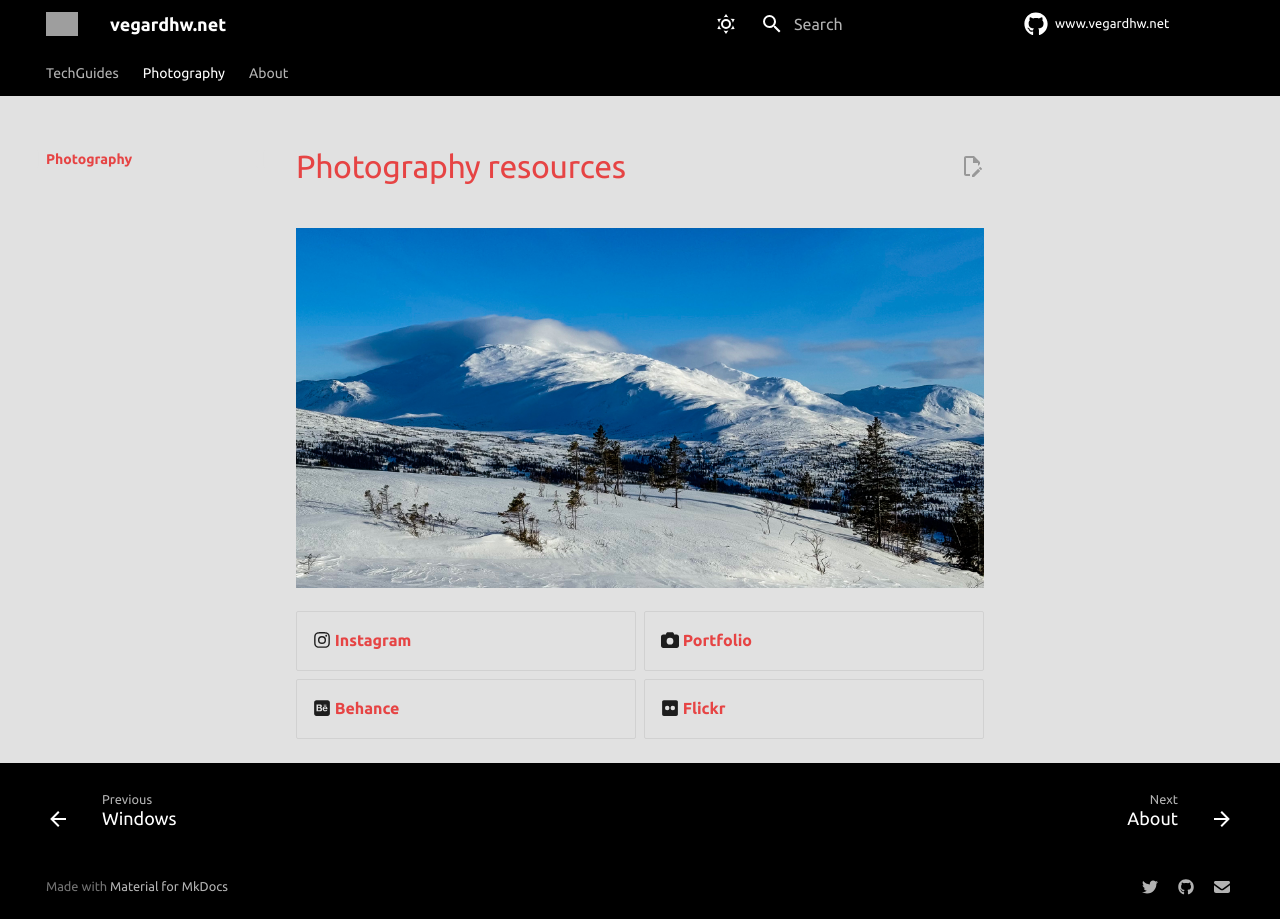
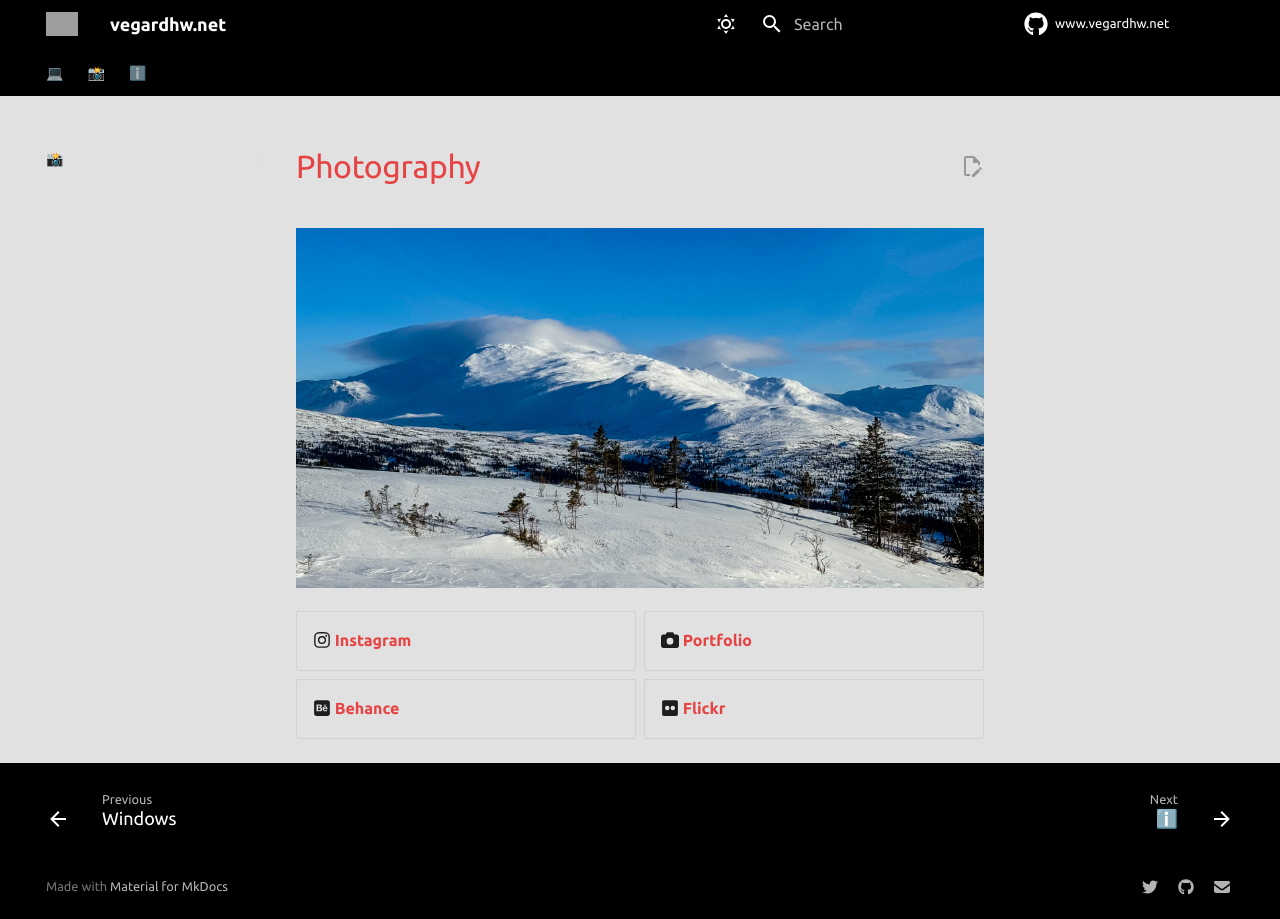
Before and after one commit to vegardhw/www, an MkDocs documentation site: the page built from docs/photography/index.md, in a window 1280 px wide. Built offline with MkDocs 1.6.1 and Material for MkDocs 9.7.7, drawn with Linux system fonts in a browser that asks for light colours; comment, search, counter and statistics services are not loaded; some of the changed lines change nothing that is shown; grey boxes are pictures that could not be loaded.

Commit message:
Add icons

```diff
--- a/docs/photography/index.md
+++ b/docs/photography/index.md
@@ -1,4 +1,4 @@
-# Photography resources
+# Photography
 
 ![1708440348380](image/index/1708440348380.png)
 
--- a/mkdocs.yml
+++ b/mkdocs.yml
@@ -66,7 +66,7 @@ extra:
 nav:
 # - TechTalk:
 #   - techtalk/index.md
-  - TechGuides:
+  - 💻:
     - index.md
     - macOS:
       - guides/macos/basic-config.md
@@ -76,11 +76,11 @@ nav:
       - guides/linux/index.md
     - Windows:
       - guides/windows/index.md
-  - Photography:
+  - 📸:
     - photography/index.md
 #  - OutdoorsTalk:
 #    - outdoorstalk/index.md
-  - About: about.md
+  - ℹ️: about.md
 
 theme:
   name: material
```
